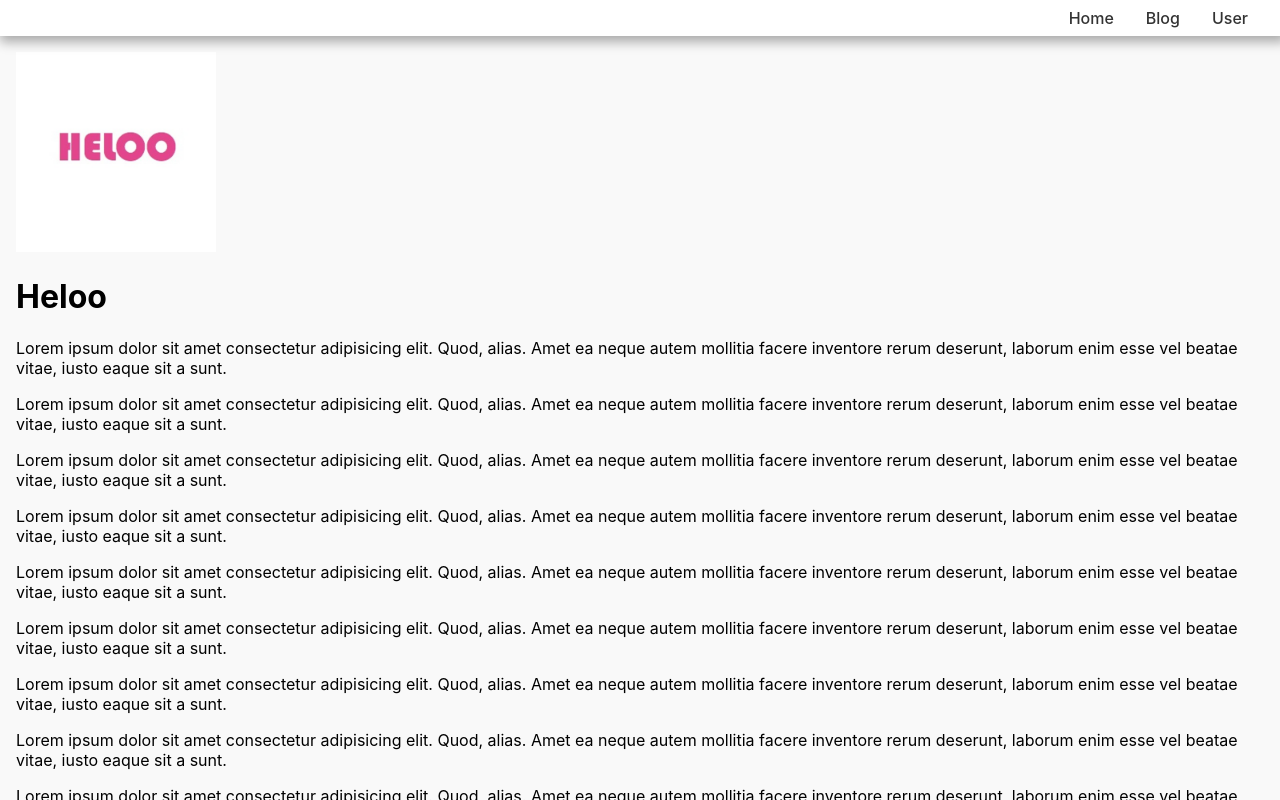
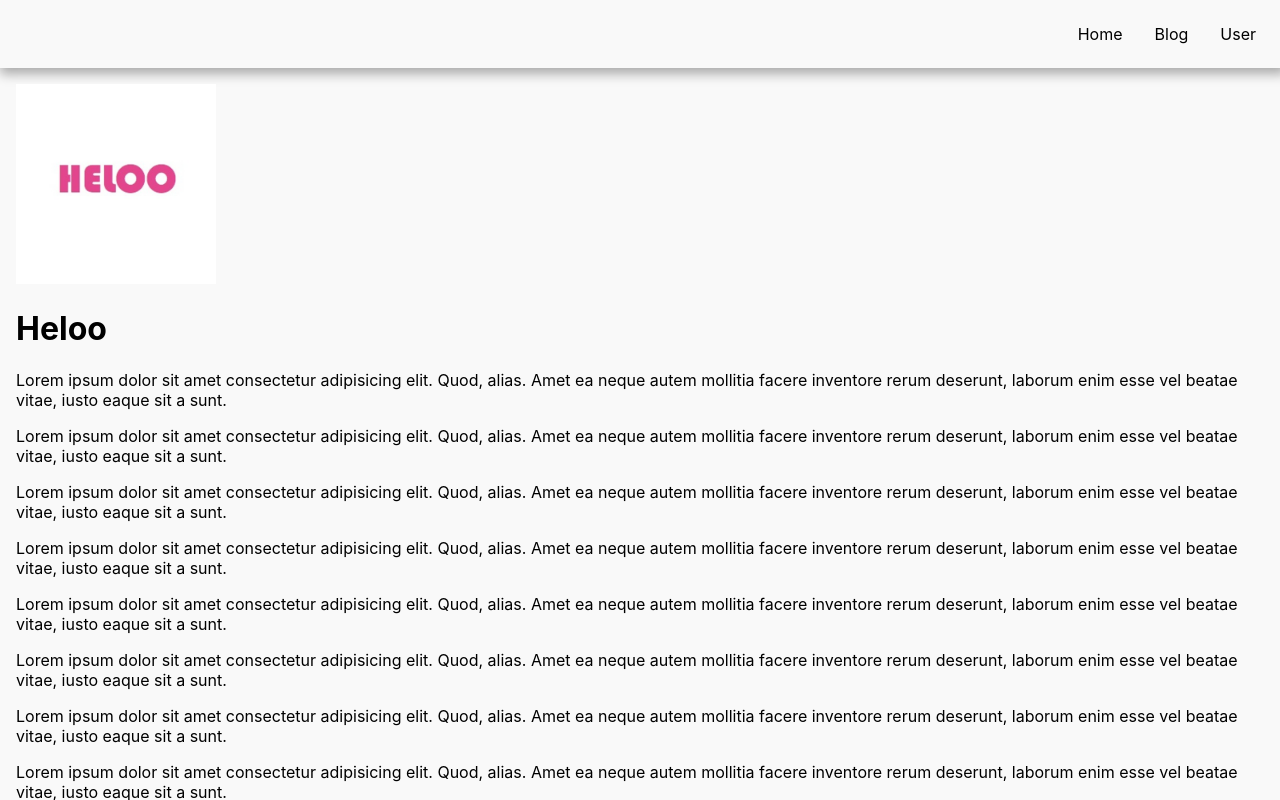
Before and after one commit to alvindioprakosa/next-basic, a Next.js app: page / in a window 1280 px wide. Shown: the top 800 px of the page. Built offline with nearby package versions, Linux system fonts and the light colour scheme.

Commit message:
Update Header Style

```diff
--- a/components/Header/Header.module.css
+++ b/components/Header/Header.module.css
@@ -1,31 +1,14 @@
 .container {
-  padding: 8px 16px;
-  box-shadow: 3px 3px 11px 3px rgb(0 0 0 / 32%);
-  background-color: #fff;
-  position: sticky;
-  top: 0;
-  z-index: 1000;
+  padding: 8px;
+  box-shadow: 3px 3px 11px 3px rgb(0 0 0 /32%);
 }
 
 .list {
   list-style: none;
   display: flex;
   justify-content: flex-end;
-  margin: 0;
-  padding: 0;
 }
 
 .item {
-  margin: 0 16px;
-  font-weight: 500;
+  margin: 0px 16px;
 }
-
-.item a {
-  text-decoration: none;
-  color: #333;
-  transition: color 0.2s ease-in-out;
-}
-
-.item a:hover {
-  color: #0070f3;
-}
```
